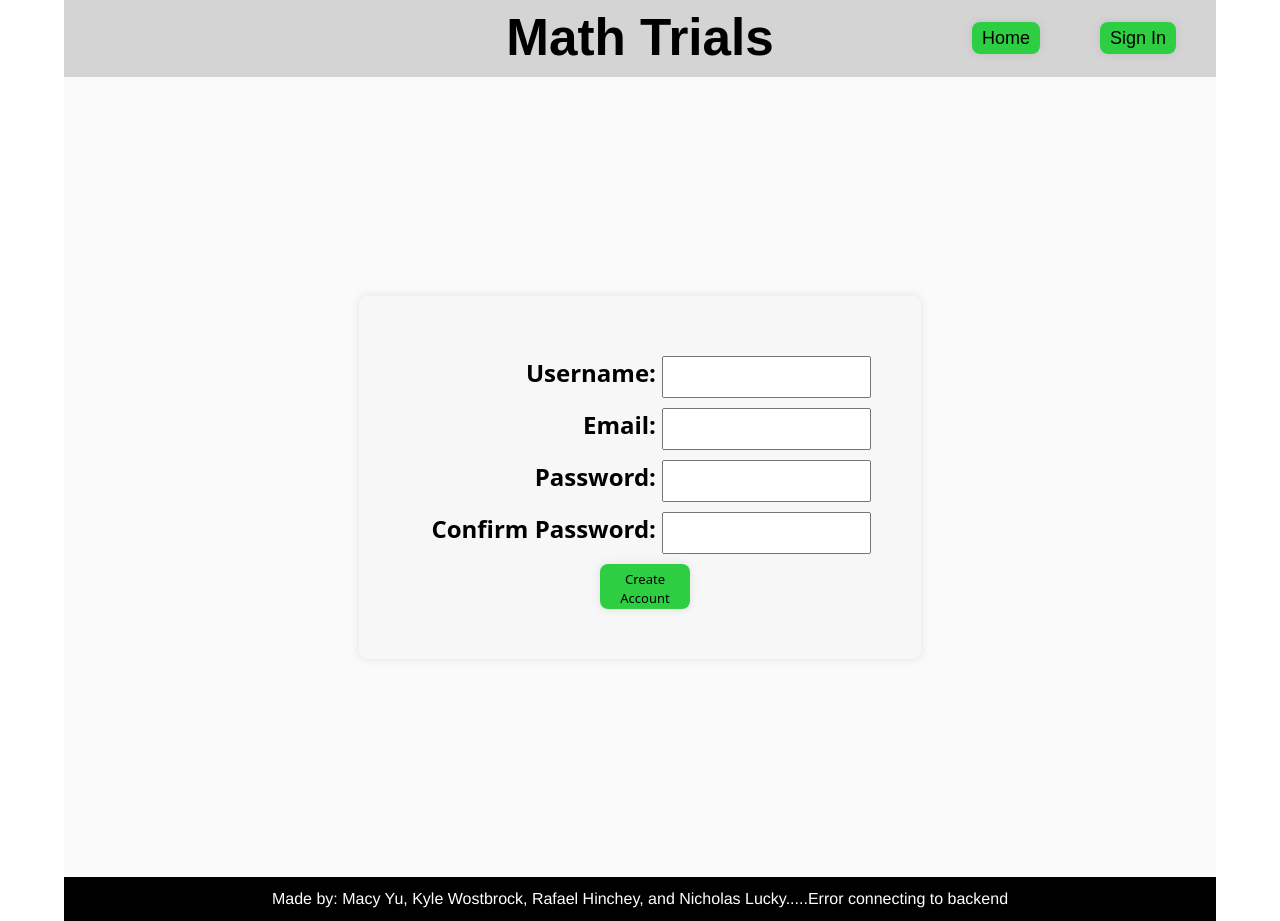
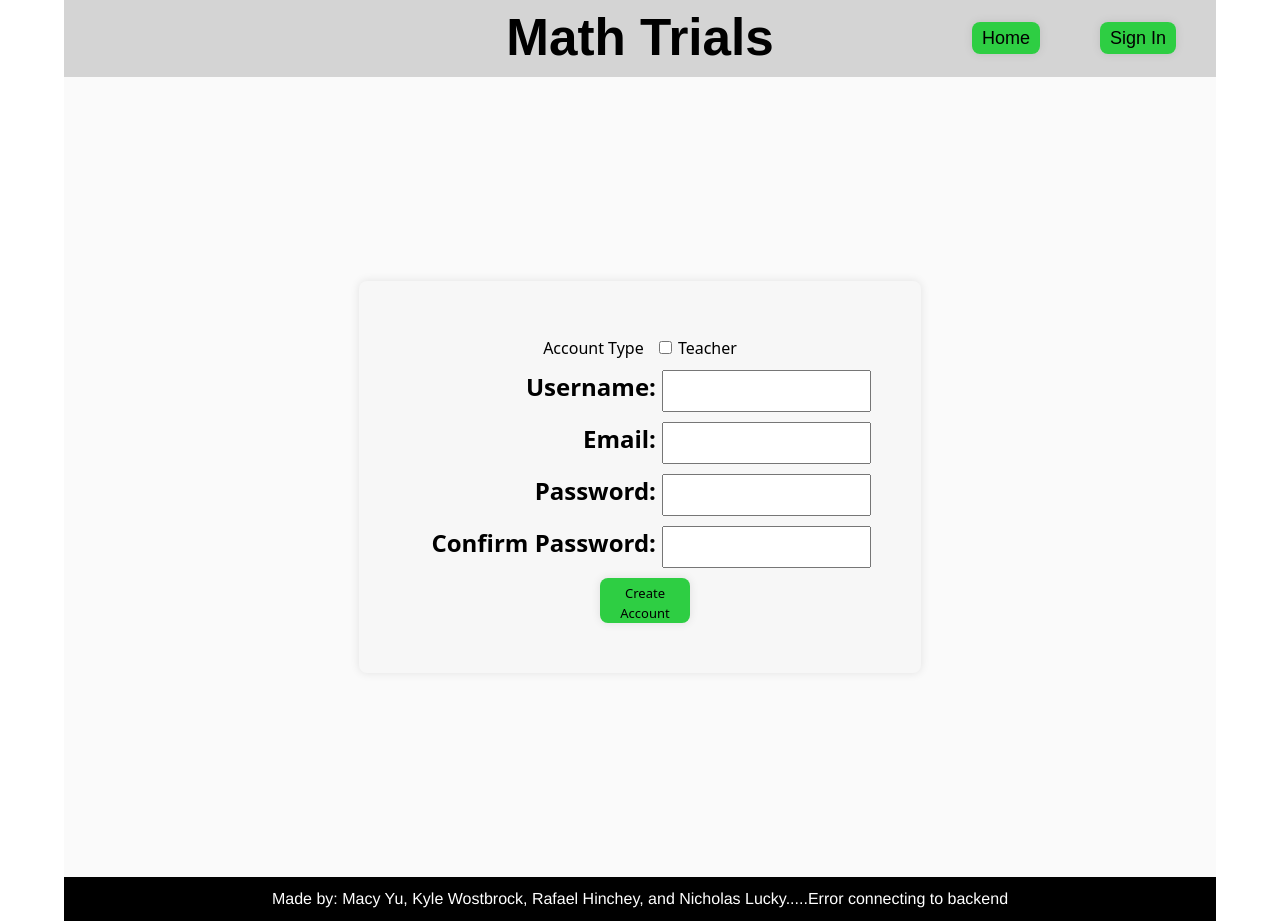
Before and after one commit to Masiesworld/math-game-website, a React (Vite) app in the folder client/: page /Sign-up in a window 1280 px wide. Built offline with nearby package versions, Linux system fonts and the light colour scheme; no server answers.

Commit message:
added teacher account checkbox

```diff
--- a/client/src/Pages/Sign-up.css
+++ b/client/src/Pages/Sign-up.css
@@ -17,6 +17,17 @@
   font-size: 16px;
 }
 
+.sign-up-form p {
+    display: end;
+}
+
+.sign-up-form input[type="checkbox"] {
+    cursor: pointer;
+    width: 15px;
+    margin-right: 5px;
+    margin-left: 10px;
+}
+
 .sign-up-form .btn {
   display: inline-block;
   margin-top: 10px;
--- a/client/src/Pages/Sign-up.jsx
+++ b/client/src/Pages/Sign-up.jsx
@@ -22,10 +22,17 @@
                 function handlePasswordCheckChange(event){
                     setPasswordCheck(event.target.value)
                 }
+
+        const [isChecked, setIsChecked] = useState(false);
+                function HandleCheck(event){
+                    setIsChecked(event.target.checked);
+                }
+
     return(
         <div>
             <div className= "box-main">
                 <div className='sign-up-form'>
+                    <p>Account Type <input type='checkbox' checked={isChecked} onChange={HandleCheck}/>Teacher</p>
                     <h2 className='align-end'>Username: <input value ={name} onChange={handleNameChange} type='text'/></h2>
                     <h2 className='align-end'>Email: <input value ={email} onChange={handleEmailChange} type='text'/></h2>
                     <h2 className='align-end'>Password: <input value ={password} onChange={handlePasswordChange} type='text'/></h2>
```
